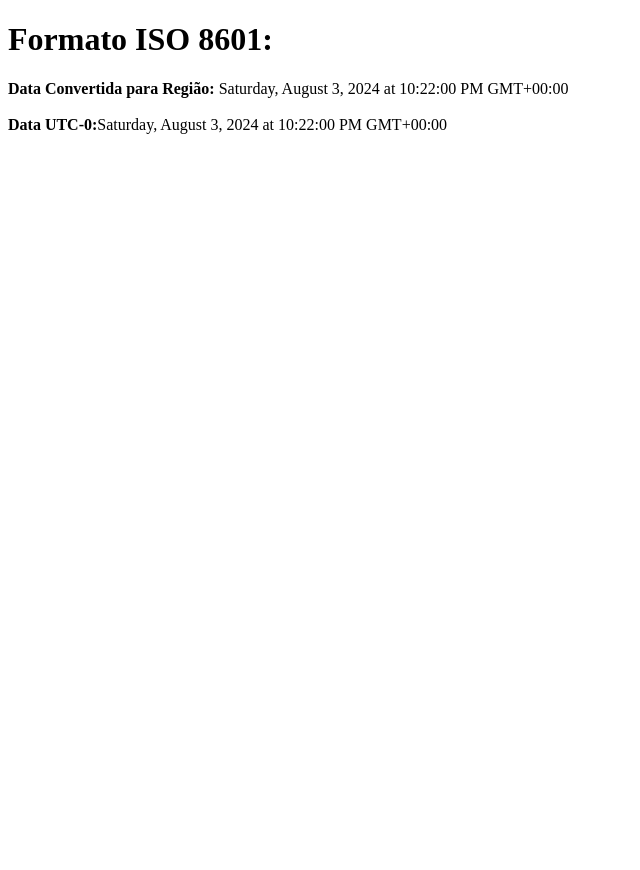
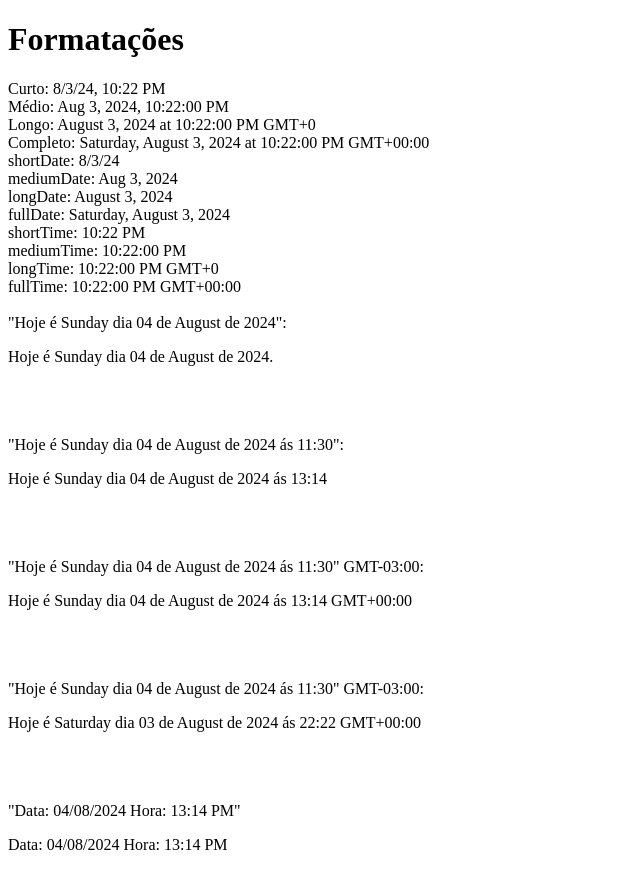
Before and after one commit to felipeelvas/date-pipe, an Angular app: page / in a window 1280 px wide. Shown: the whole page, without its empty margins (0-640 px from the left). Before the commit the page ends 800 px from the top, so only its background shows below. Built offline with nearby package versions, Linux system fonts and the light colour scheme.

Commit message:
Formatações datas: dia-mes-ano-hora-minuto-period-week

```diff
--- a/src/app/app.component.html
+++ b/src/app/app.component.html
@@ -1,4 +1,44 @@
-<h1>Formato ISO 8601:</h1>
+<!-- <h1>Formato ISO 8601:</h1>
 <b>Data Convertida para Região: </b> {{ minhaData | date : 'full' }}
 <br><br>
 <b>Data UTC-0:</b>{{ minhaData | date : 'full' : '+0000' }}
+<br><br>
+<h1>Formato Timestamp</h1>
+<b>Timestamp para região: </b>{{ 1722723720000 | date : 'full'}}
+<br><br>
+<b>Timestamp UTC-0: </b>{{ 1722723720000 | date : 'full' : '+0000'}}
+<br><br>
+<h1>Formato Date Obj</h1>
+<b>Data Convertida para Região:</b> {{ minhaDataObj | date : 'full'}}
+<br><br>
+<b>Data UTC-0:</b> {{ minhaDataObj | date : 'full' : '+000'}}
+<br><br><br><br><br><br> -->
+
+<h1>Formatações</h1>
+Curto:      {{'2024-08-03T22:22:00.000Z' | date : 'short'}} <br>
+Médio:      {{'2024-08-03T22:22:00.000Z' | date : 'medium'}} <br>
+Longo:      {{'2024-08-03T22:22:00.000Z' | date : 'long'}} <br>
+Completo:   {{'2024-08-03T22:22:00.000Z' | date : 'full'}} <br>
+shortDate:  {{'2024-08-03T22:22:00.000Z' | date : 'shortDate'}} <br>
+mediumDate: {{'2024-08-03T22:22:00.000Z' | date : 'mediumDate'}} <br>
+longDate:   {{'2024-08-03T22:22:00.000Z' | date : 'longDate'}} <br>
+fullDate:   {{'2024-08-03T22:22:00.000Z' | date : 'fullDate'}} <br>
+shortTime:  {{'2024-08-03T22:22:00.000Z' | date : 'shortTime'}} <br>
+mediumTime: {{'2024-08-03T22:22:00.000Z' | date : 'mediumTime'}} <br>
+longTime:   {{'2024-08-03T22:22:00.000Z' | date : 'longTime'}} <br>
+fullTime:   {{'2024-08-03T22:22:00.000Z' | date : 'fullTime'}} <br>
+
+<br>"Hoje é Sunday dia 04 de August de 2024":<br>
+<p>{{minhaData | date : "'Hoje é' EEEE 'dia' dd 'de' MMMM 'de' YYYY."  }}</p>
+<br><br>
+<br>"Hoje é Sunday dia 04 de August de 2024 ás 11:30":<br>
+<p>{{minhaData | date : "'Hoje é' EEEE 'dia' dd 'de' MMMM 'de' YYYY 'ás' HH:mm"  }}</p>
+<br><br>
+<br>"Hoje é Sunday dia 04 de August de 2024 ás 11:30" GMT-03:00:<br>
+<p>{{minhaData | date : "'Hoje é' EEEE 'dia' dd 'de' MMMM 'de' YYYY 'ás' HH:mm zzzz"  }}</p>
+<br><br>
+<br>"Hoje é Sunday dia 04 de August de 2024 ás 11:30" GMT-03:00:<br>
+<p>{{'2024-08-03T22:22:00.000Z' | date : "'Hoje é' EEEE 'dia' dd 'de' MMMM 'de' YYYY 'ás' HH:mm OOOO" : '+0000' }}</p>
+<br><br>
+<br>"Data: 04/08/2024 Hora: 13:14 PM"<br>
+<p>{{minhaData | date : "'Data:' dd/MM/YYYY 'Hora: ' HH:mm a"  }}</p>
--- a/src/app/app.component.ts
+++ b/src/app/app.component.ts
@@ -6,10 +6,16 @@ import { Component, OnInit } from '@angular/core';
   styleUrl: './app.component.scss'
 })
 export class AppComponent implements OnInit{
-  minhaData: string = '2024-08-03T22:22:00.000Z';
+  minhaData: string = '2024-08-04T13:14:00.000';
+  minhaDataObj: Date = new Date('2024-08-03T22:22:00.000Z');
 
   ngOnInit() {
     console.log('Data Convertida para Região: ', new Date(this.minhaData))
     console.log('Data UTC-0:', new Date(this.minhaData).toUTCString())
+
+    console.log('Timestamp', new Date(this.minhaData).getTime() )
+
+    console.log(this.minhaDataObj)
+    console.log(this.minhaDataObj)
   }
 }
```
